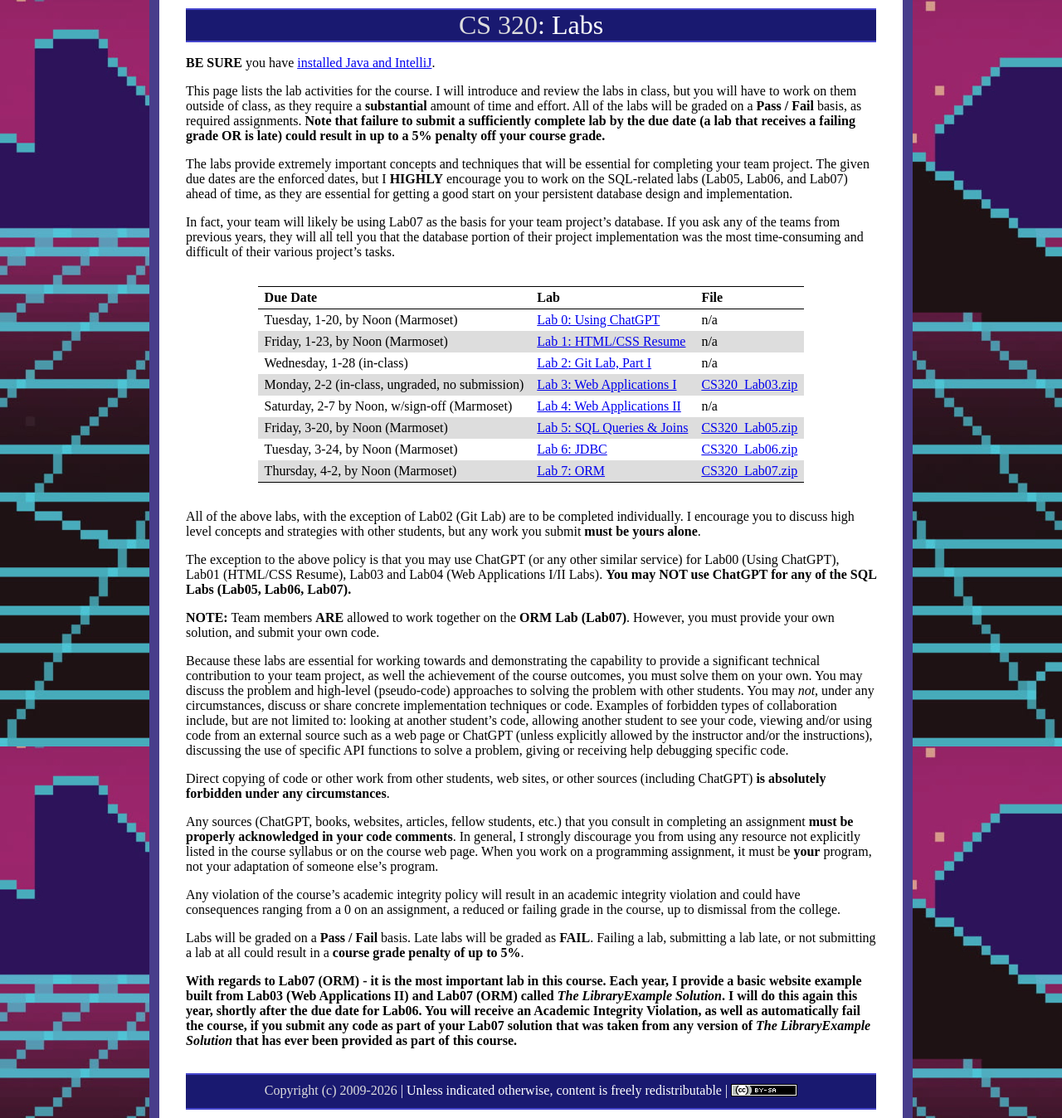
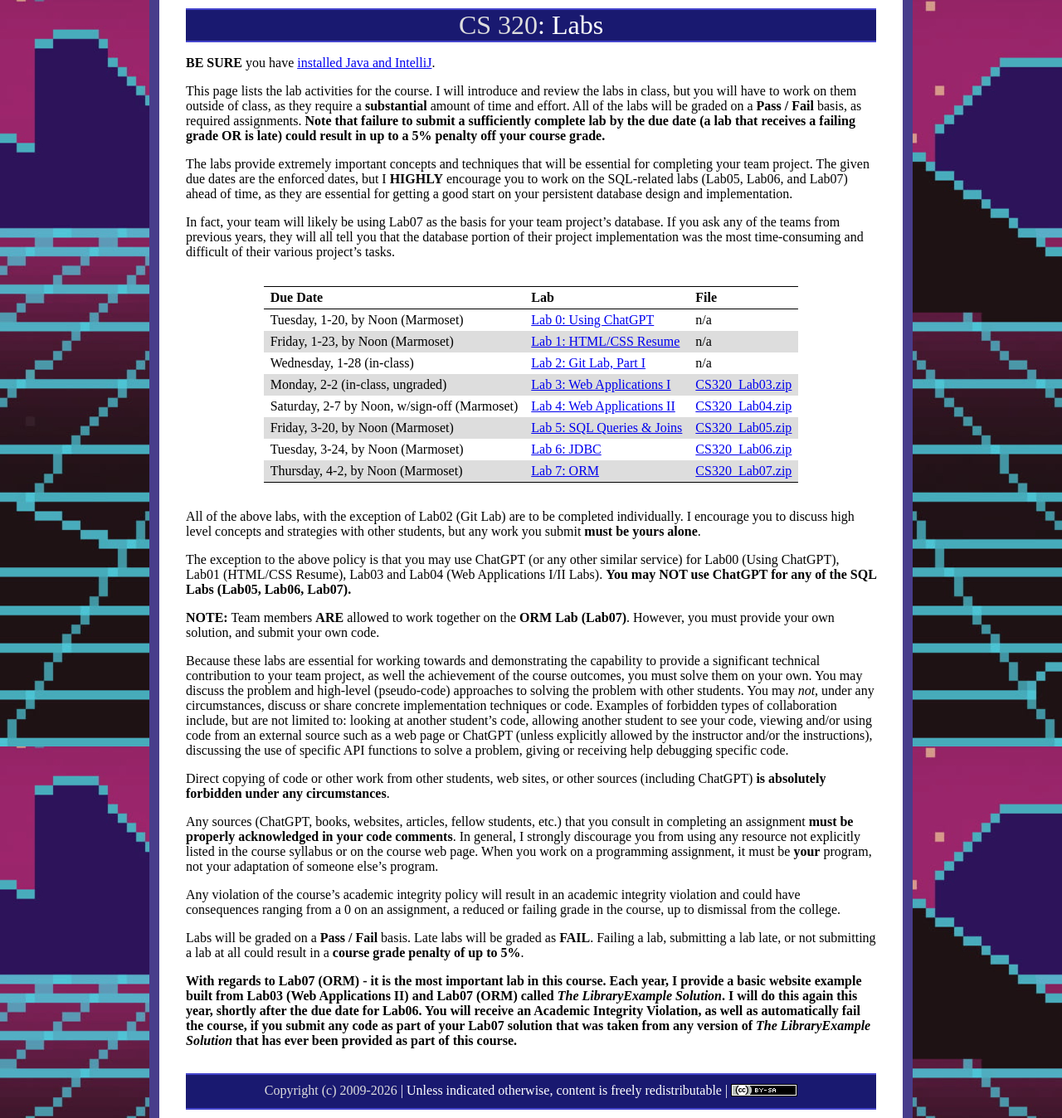
Before and after one commit to ycpcs/cs320-spring2026, a Jekyll site: the page built from labs/index.md, in a window 1280 px wide. Shown: the whole page at 83% size. Built offline with Jekyll 4.4.1, drawn with Linux system fonts in a browser that asks for light colours.

Commit message:
update index
update index

```diff
--- a/labs/index.md
+++ b/labs/index.md
@@ -16,8 +16,8 @@ Due Date                          | Lab                                  | File
 Tuesday, 1-20, by Noon (Marmoset) | [Lab 0: Using ChatGPT](lab00.html)   | n/a
 Friday, 1-23, by Noon (Marmoset)  | [Lab 1: HTML/CSS Resume](lab01.html) | n/a
 Wednesday, 1-28 (in-class)        | [Lab 2: Git Lab, Part I](lab02.html) | n/a
-Monday, 2-2 (in-class, ungraded, no submission) | [Lab 3: Web Applications I](lab03.html)    | [CS320\_Lab03.zip](CS320_Lab03.zip)
-Saturday, 2-7 by Noon, w/sign-off (Marmoset) | [Lab 4: Web Applications II](lab04.html) | n/a
+Monday, 2-2 (in-class, ungraded) | [Lab 3: Web Applications I](lab03.html)    | [CS320\_Lab03.zip](CS320_Lab03.zip)
+Saturday, 2-7 by Noon, w/sign-off (Marmoset) | [Lab 4: Web Applications II](lab04.html) | [CS320\_Lab04.zip](CS320_Lab04.zip)
 Friday, 3-20, by Noon (Marmoset) | [Lab 5: SQL Queries & Joins](lab05.html) | [CS320\_Lab05.zip](CS320_Lab05.zip)
 Tuesday, 3-24, by Noon (Marmoset) | [Lab 6: JDBC](lab06.html) | [CS320\_Lab06.zip](CS320_Lab06.zip)
 Thursday, 4-2, by Noon (Marmoset) | [Lab 7: ORM](lab07.html) | [CS320\_Lab07.zip](CS320_Lab07.zip)
```
Also changed, not shown: index.md (+4 -0 lines).
